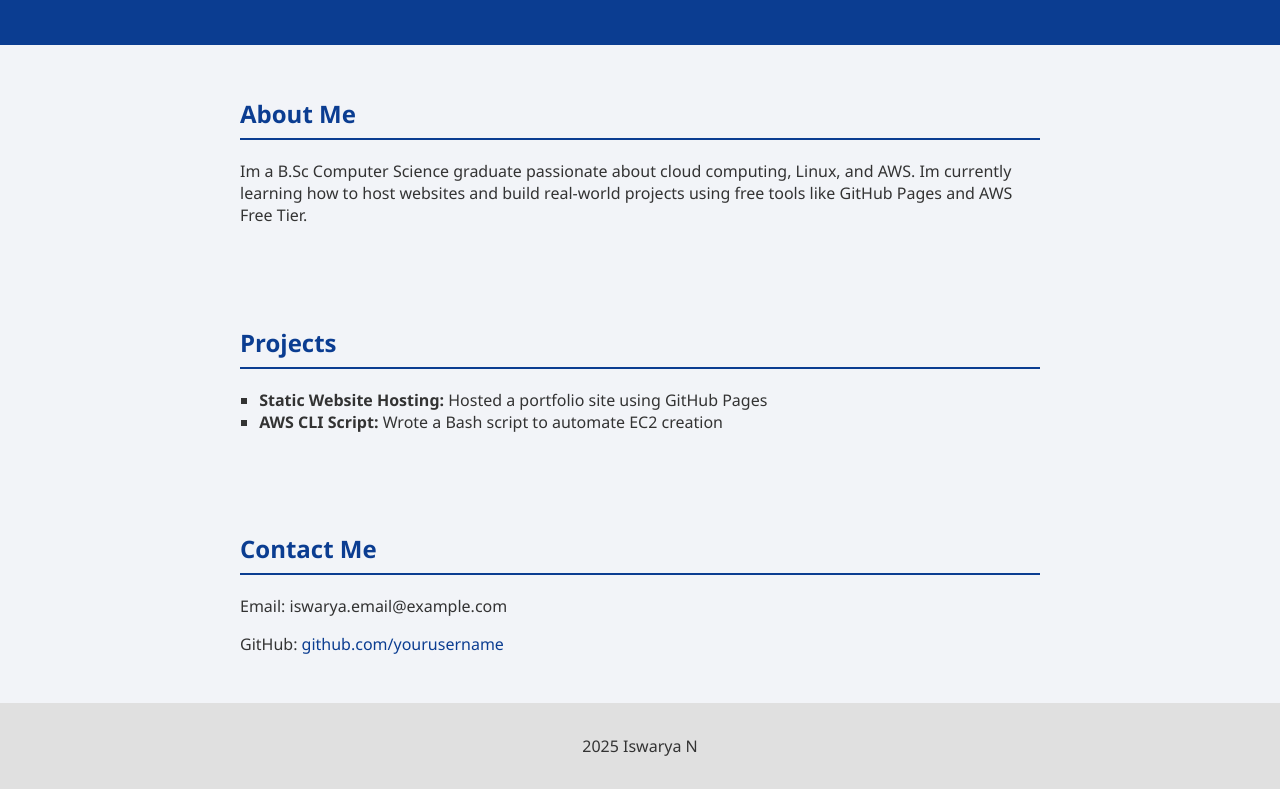
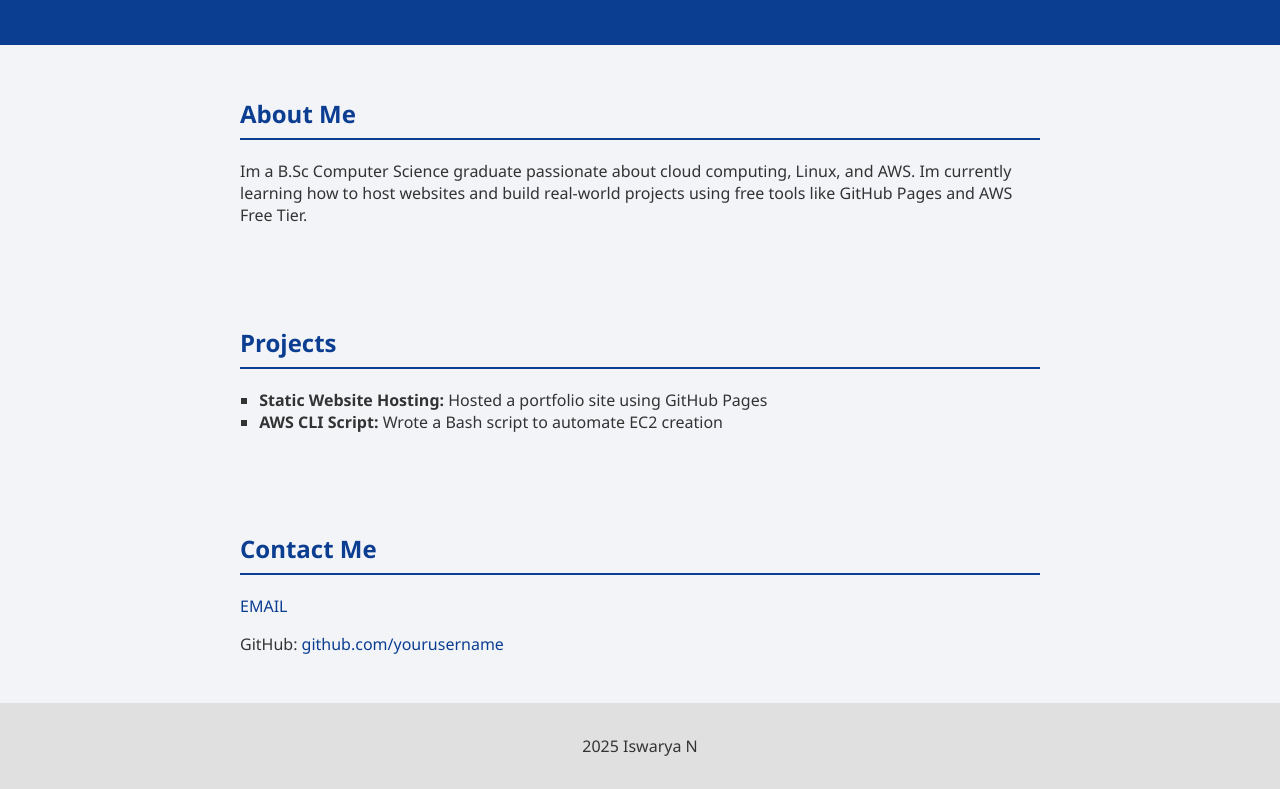
Before and after one commit to ISWARYA2025N/portfolio-site, a plain HTML site: page index.html in a window 1280 px wide. Shown: the part 143-932 px from the top of the page. Drawn offline with Linux system fonts and the light colour scheme.

Commit message:
Add files via upload

```diff
--- a/index.html
+++ b/index.html
@@ -29,7 +29,7 @@
 
   <section class="contact">
     <h2>Contact Me</h2>
-    <p>Email: iswarya.email@example.com</p>
+    <a href="mailto:niswarya2021@gmail.com">EMAIL</a>
     <p>GitHub: <a href="https://github.com/ISWARYA2025N" target="_blank">github.com/yourusername</a></p>
   </section>
 
```
